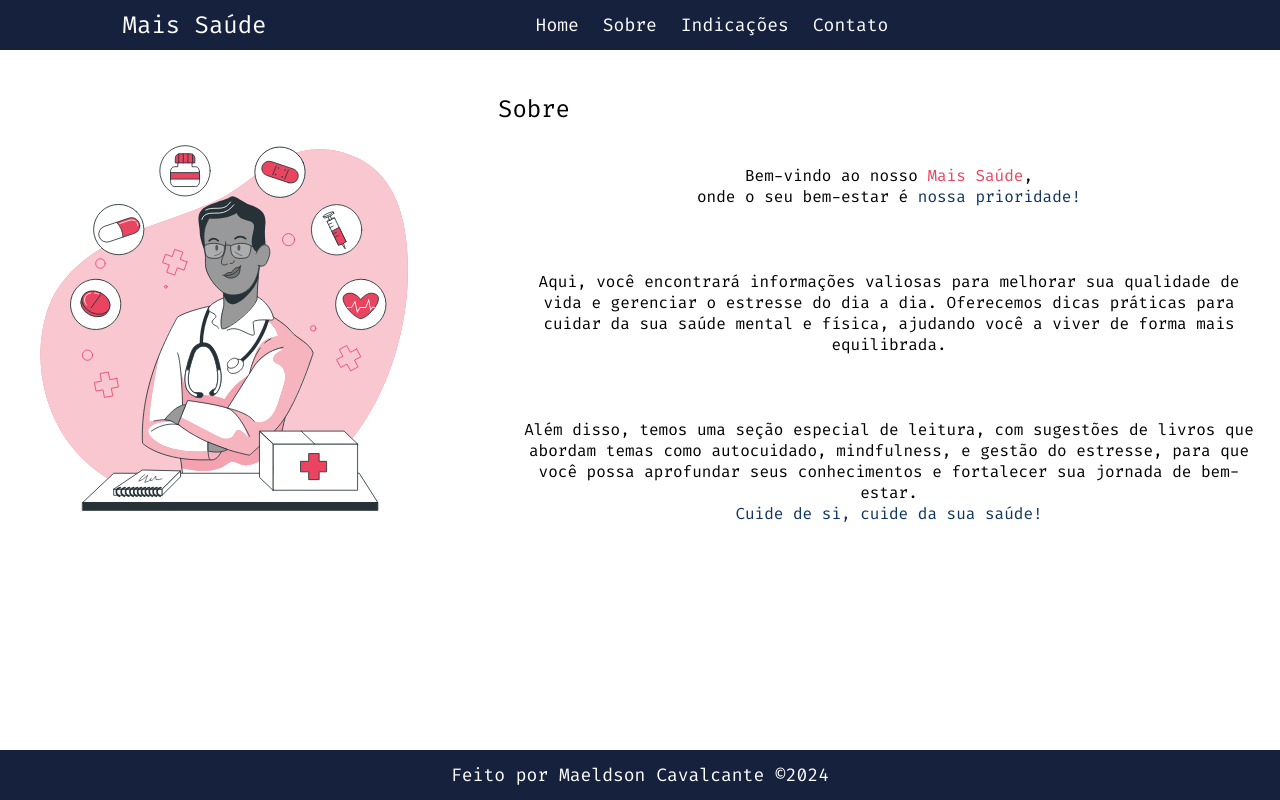
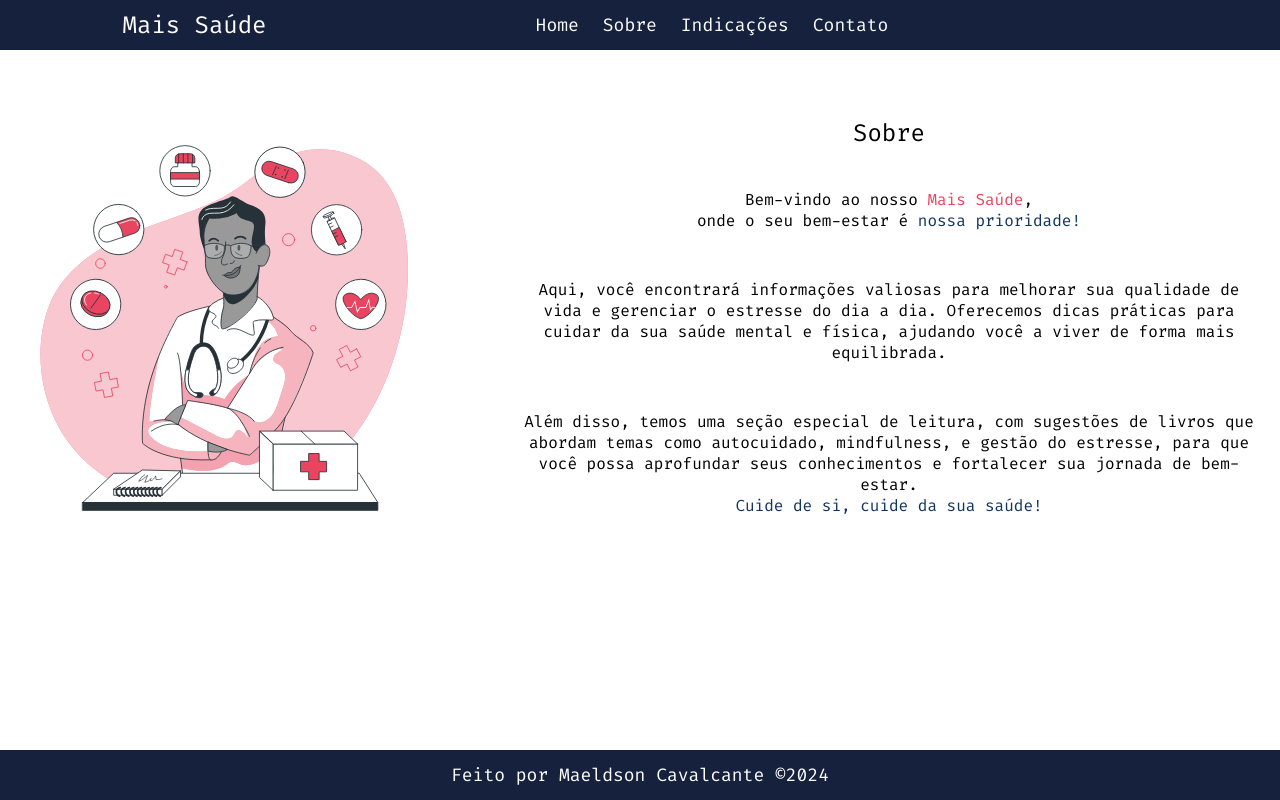
Before and after one commit to maeldsoncavalcante100/miniprojeto-M5-pda, a React (Vite) app in the folder mais-saude/: page /sobre in a window 1280 px wide. Built offline with nearby package versions, Linux system fonts and the light colour scheme.

Commit message:
:lipstick: feat: Centering h2 tag

```diff
--- a/mais-saude/src/Pages/Sobre/Sobre.module.css
+++ b/mais-saude/src/Pages/Sobre/Sobre.module.css
@@ -32,8 +32,9 @@
 }
 
 .texto h2,
-p {
+j p {
   margin-bottom: 1rem;
+  text-align: center;
 }
 
 @media (max-width: 768px) {
```
